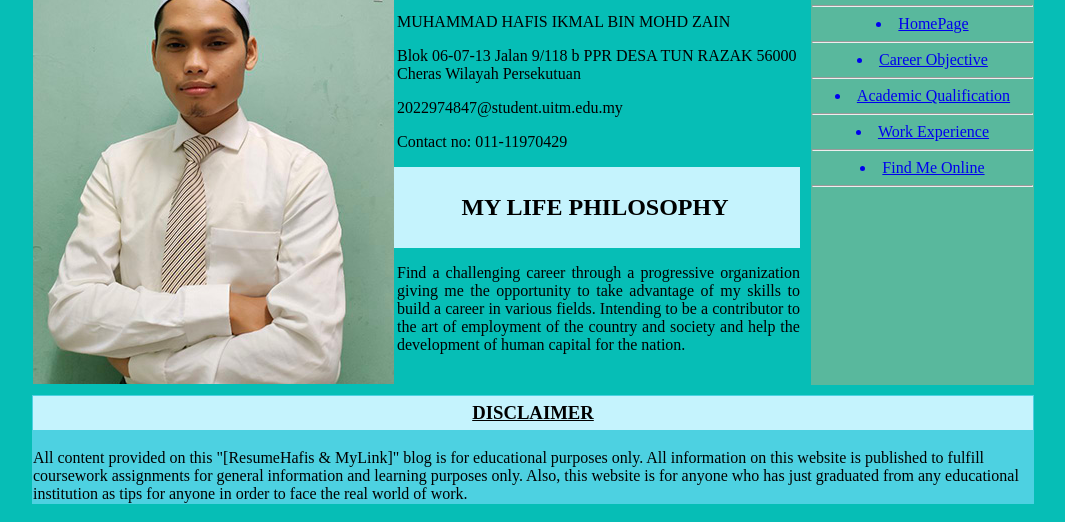
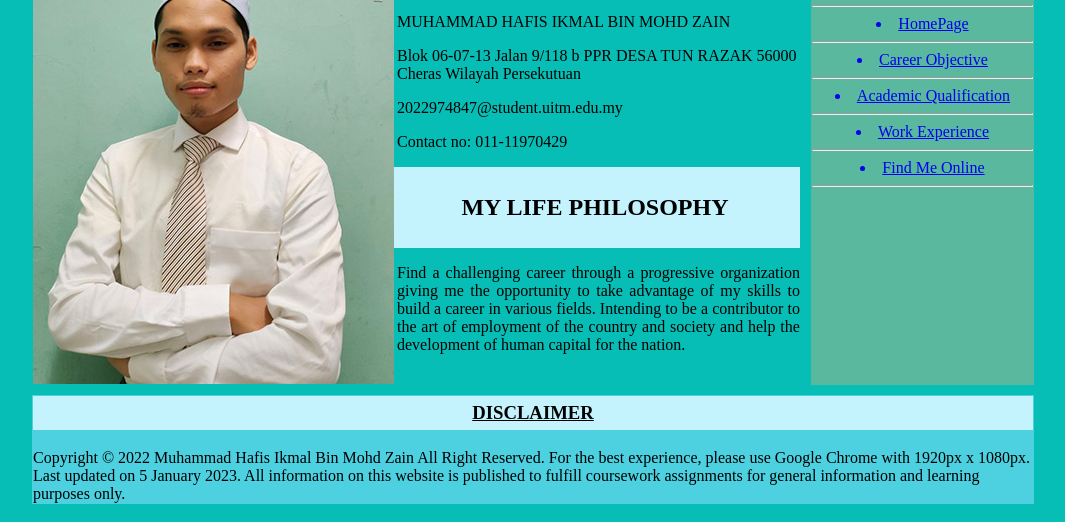
Before and after one commit to Hafisikmal/MyResume, a plain HTML site: page index.html in a window 1280 px wide. Shown: the part 290-812 px from the top of the page, without its empty margins (107-1172 px from the left). Drawn offline with Linux system fonts and the light colour scheme.

Commit message:
Update index.html

```diff
--- a/index.html
+++ b/index.html
@@ -94,7 +94,7 @@ giving me the opportunity to take advantage of my skills to build a career in va
 <u>DISCLAIMER</u>
 </h3>
 </center>
-<P>All content provided on this "[ResumeHafis & MyLink]" blog is for educational purposes only. All information on this website is published to fulfill coursework assignments for general information and learning purposes only. Also, this website is for anyone who has just graduated from any educational institution as tips for anyone in order to face the real world of work.
+<P> Copyright © 2022 Muhammad Hafis Ikmal Bin Mohd Zain All Right Reserved. For the best experience, please use Google Chrome with 1920px x 1080px. Last updated on 5 January 2023. All information on this website is published to fulfill coursework assignments for general information and learning purposes only.</P>
 
 </td>
 <!--********* FOOTER SECTION END *********-->
```
